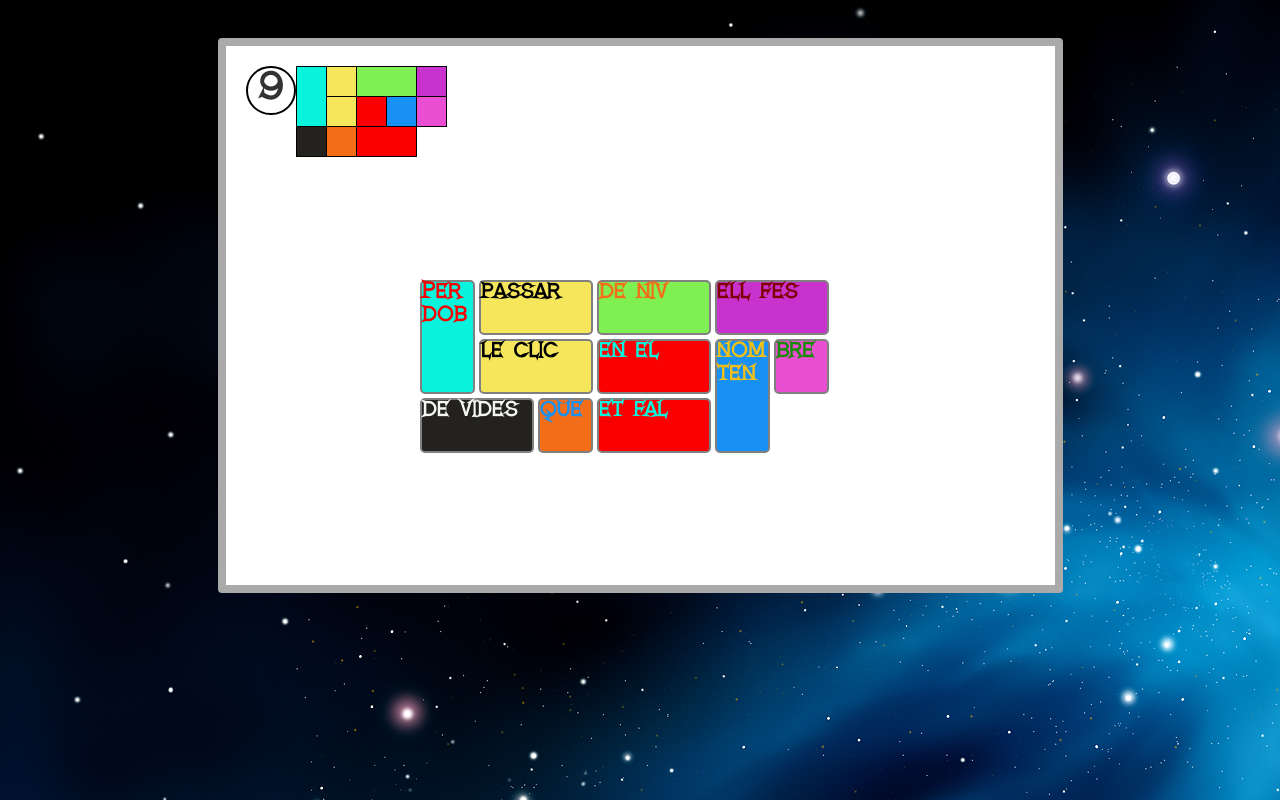
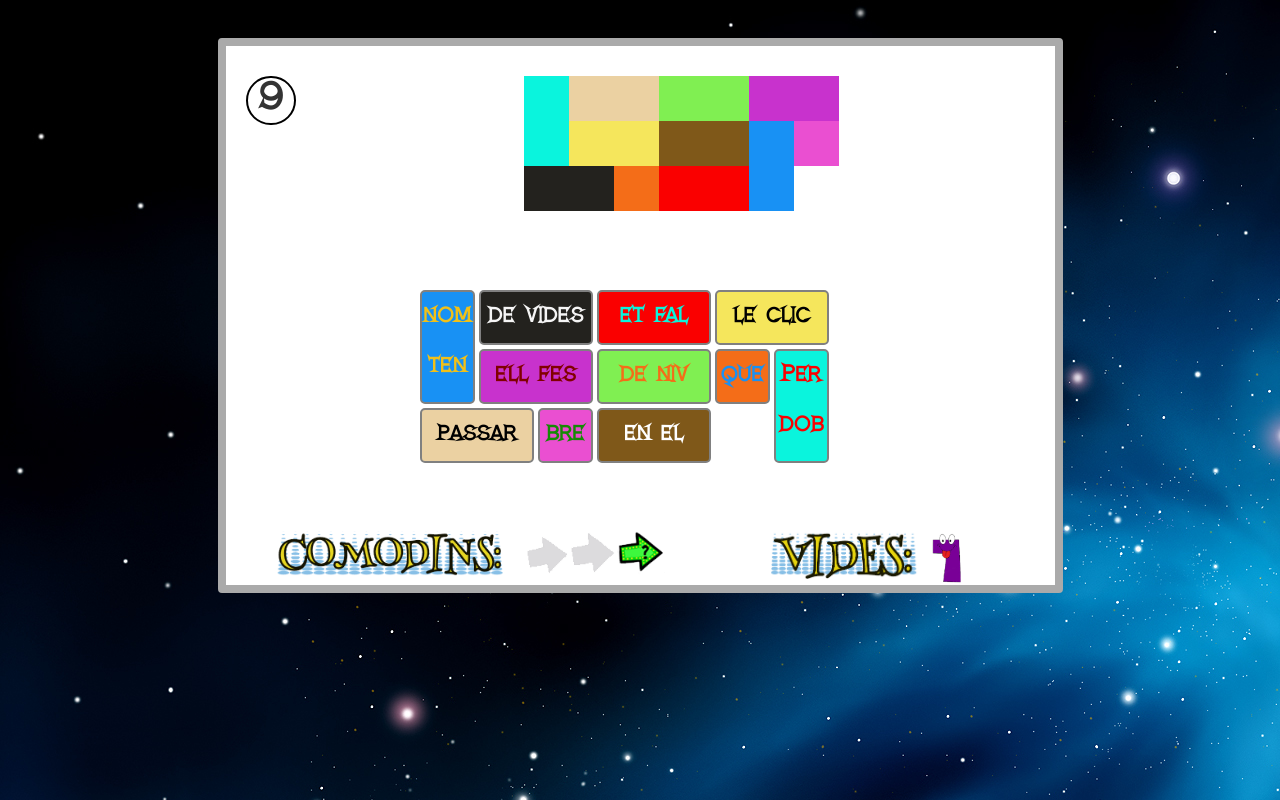
Before and after one commit to carlosginebro/projecte, a PHP site: page /levels/lvl_9.php in a window 1280 px wide. Run offline with PHP 8.4, Linux system fonts and the light colour scheme; the visitor is signed in with stand-in values (Sample User, id 1).

Commit message:
lvl 9 done

```diff
--- a/css/imposiblequiz.css
+++ b/css/imposiblequiz.css
@@ -899,13 +899,58 @@ body.rock .bt4{
     color: #158a04;
 }
 
+.c910{
+    background-color:#7f5819;
+    color:white;
+}
+
+.c911{
+    background-color: #ebd1a2;
+    color: black;
+}
+
 .cgridFont{
     position: fixed !important;
     margin-left: 15%;
     font-size: 17pt;
     font-weight: bold;
+
 }
 
+.cgridFont li{
+
+    text-align: center;
+    line-height: 50px;
+}
+
+.tbl_lvl9{
+    margin-top:30px;
+    margin-left:35%;
+
+}
+
+.tbl_lvl9 td{
+    width:45px;
+    height:45px;
+    /*border:1px solid black;*/
+}
+
+#try_again{
+    display:block;
+    margin-top:55%;
+    margin-left:30%;
+    float:left;
+}
+
+#sortir_game{
+    display:block;
+    margin-top:55%;
+    margin-left:60%;
+}
+
+.css_gameover{
+
+}
 
 
 
--- a/funcions.php
+++ b/funcions.php
@@ -19,9 +19,9 @@
         $consulta->data_seek($random);
         $reg = $consulta->fetch_array();
         $pregunta_final = $reg['pregunta'];
-		$id_pregunta = $reg['id_pregunta'];
+	$id_pregutna = $reg['id_pregunta'];
 
-        $sql = "select * from respostes where fk_pregunta = $id_pregunta";
+        $sql = "select * from respostes where fk_pregunta = $id_pregutna";
 
         $consulta = $conec->query($sql);
         $respostes = array();
--- a/gameover.php
+++ b/gameover.php
@@ -6,7 +6,8 @@
     </head>
     <body id="container" >
         <div id='plantilla' style="background-image: url('css/galery/gameover.png'); display:block;">
-
+            <span id="try_again" class="css_gameover">Un altre cop!</span>
+            <span id="sortir_game" class="css_gameover">Em rendeix-ho...</span>
         </div>
     </body>
 </html>
--- a/js/imposiblequiz.js
+++ b/js/imposiblequiz.js
@@ -7,10 +7,6 @@
 
     });
 
-
-//    $("#logo_index").click(function(){
-//
-//    });
 
      $("#urano").fadeIn(2000);
      $("#urano").css("left", $("#urano").position().left).circulate({
@@ -313,9 +309,25 @@ $(function(){
 
     //Fi boto sortir
 
+    //Crear taula slides lvl 9
+
     $(".gridster ul").gridster({
         widget_margins: [2, 2],
         widget_base_dimensions: [55, 55]
     });
 
+    //Fi crear taula lvl 9
+
+    //pasar lvl9
+
+    $("[name=nextLvl9]").dblclick(function(){
+        var nivel = $("#getLvl").val();
+        alert(nivel);
+        nivel++;
+        alert(nivel);
+        document.location = "lvl_" + nivel + ".php";
+    });
+
+    //fi pasar lvl 9
+
 });
--- a/js/nivel7.js
+++ b/js/nivel7.js
@@ -1,4 +1,4 @@
-var segons = 14;
+var segons = 18;
 var temps;
 var tiempo = "";
 var widthx;
@@ -7,6 +7,7 @@ var x = 0;
 var y = 0;
 var duration = 80;
 var offset = 40;
+
 function inicio7(){
     $("#portada").hide();
     $("#marcadores").fadeIn();
--- a/levels/lvl_6.php
+++ b/levels/lvl_6.php
@@ -12,7 +12,7 @@
        <div id="plantilla">
             <div id="portada" class="no_portada">
                 <span class="nivel_pantalla" name="si">6</span>
-                <span >9 * 5 - (4 * 10,5) + 3  =</span>
+                <span >9 * 5 - (4 * 10) + 1  =</span>
             </div>
 
             <div id="marcadores" style="width:100%; height: 47%; margin-left: 5%;">
--- a/levels/lvl_9.php
+++ b/levels/lvl_9.php
@@ -20,11 +20,7 @@
                border-radius: 5px;
            }
 
-           td{
-               width:30px;
-               height:30px;
-               border:1px solid black;
-           }
+
        </style>
 
 </head>
@@ -37,41 +33,49 @@
        <div id="plantilla">
             <div id="portada" class="no_portada">
                  <span class="nivel_pantalla">9</span>
-                 <table>
+                 <table class="tbl_lvl9">
                      <tr>
-                         <td rowspan="2" colspan="1" class="c91"></td>
-                         <td colspan="2" rowspan="1" class="c92"></td>
-                         <td colspan="2" rowspan="1" class="c93"></td>
+                         <td rowspan="2" class="c91"></td>
+                         <td colspan="2" class="c911"></td>
+                         <td colspan="2" class="c93"></td>
                          <td colspan="2" class="c98"></td>
                      </tr>
                      <tr>
                          <td colspan="2" class="c92"></td>
-                         <td colspan="1" class="c94"></td>
-                         <td rowspan="1" class="c95"></td>
+                         <td colspan="2" class="c910"></td>
+                         <td rowspan="2" class="c95"></td>
                          <td class="c99"></td>
                      </tr>
                      <tr>
-                         <td colspan="2" class="c96"></td>
-                         <td class="c97"></td>
-                         <td colspan="2" class="c94"></td>
+                         <td class="c96"></td>
+                         <td class="c96"></td>
+                         <td colspan="1" class="c97"></td>
+                         <td class="c94"></td>
+                         <td class="c94"></td>
+                         <td></td>
                      </tr>
                  </table>
              </div>
              <div id="marcadores" class="gridster">
                  <ul class="cgridFont">
-                     <li data-row="1" data-col="1" data-sizex="1" data-sizey="2" class="c91">Per<br />dob</li>
-                     <li data-row="1" data-col="2" data-sizex="2" data-sizey="1" class="c92">passar</li>
-                     <li data-row="1" data-col="4" data-sizex="2" data-sizey="1" class="c93">de niv</li>
-                     <li data-row="1" data-col="6" data-sizex="2" data-sizey="1" class="c98">ell fes</li>
-                     <li data-row="2" data-col="2" data-sizex="2" data-sizey="1" class="c92">le clic</li>
-                     <li data-row="2" data-col="4" data-sizex="2" data-sizey="1" class="c94">en el</li>
-                     <li data-row="2" data-col="6" data-sizex="1" data-sizey="2" class="c95">nom<br />ten</li>
-                     <li data-row="2" data-col="7" data-sizex="1" data-sizey="1" class="c99">bre</li>
-                     <li data-row="3" data-col="1" data-sizex="2" data-sizey="1" class="c96">de vides</li>
-                     <li data-row="3" data-col="3" data-sizex="1" data-sizey="1" class="c97">que</li>
-                     <li data-row="3" data-col="4" data-sizex="2" data-sizey="1" class="c94">et fal </li>
-
+                     <li data-row="2" data-col="7" data-sizex="1" data-sizey="2" class="c91">Per<br />dob</li>
+                     <li data-row="3" data-col="1" data-sizex="2" data-sizey="1" class="c911">passar</li>
+                     <li data-row="2" data-col="4" data-sizex="2" data-sizey="1" class="c93">de niv</li>
+                     <li data-row="2" data-col="2" data-sizex="2" data-sizey="1" class="c98">ell fes</li>
+                     <li data-row="1" data-col="6" data-sizex="2" data-sizey="1" class="c92">le clic</li>
+                     <li data-row="3" data-col="4" data-sizex="2" data-sizey="1" class="c910">en el</li>
+                     <li data-row="1" data-col="1" data-sizex="1" data-sizey="2" class="c95">nom<br />ten</li>
+                     <li data-row="3" data-col="3" data-sizex="1" data-sizey="1" class="c99">bre</li>
+                     <li data-row="1" data-col="2" data-sizex="2" data-sizey="1" class="c96">de vides</li>
+                     <li data-row="2" data-col="6" data-sizex="1" data-sizey="1" class="c97">que</li>
+                     <li data-row="1" data-col="4" data-sizex="2" data-sizey="1" class="c94">et fal </li>
                  </ul>
+            </div>
+           <div id="vidas">
+                <div id="logo_icons"></div>
+                <div id="vidas_icons" class="icono_vidas<?php echo $_SESSION['comodins']; ?>"></div>
+                <div id="logo_vides"></div>
+                <div id="vidas_rest" class="cVidas_rest<?php echo $_SESSION['vides']; ?>" name="nextLvl9"></div>
             </div>
        </div>
 
```
